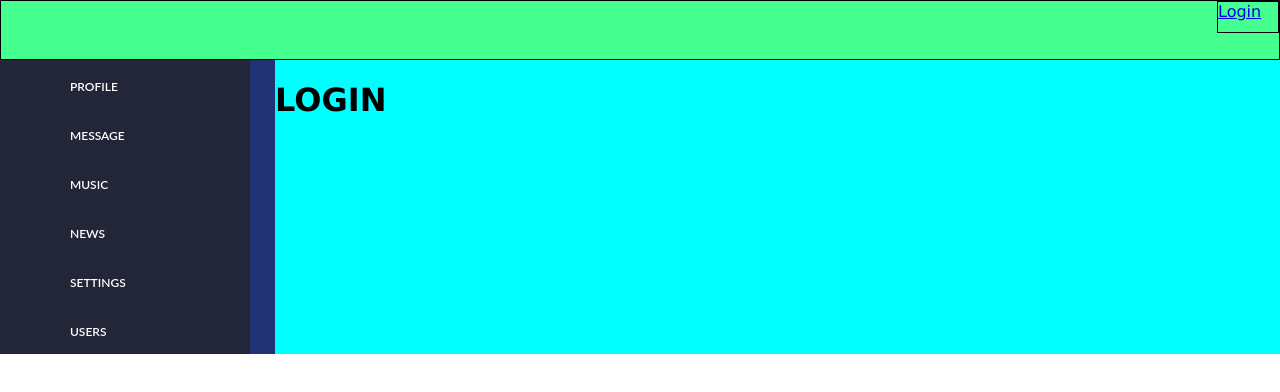
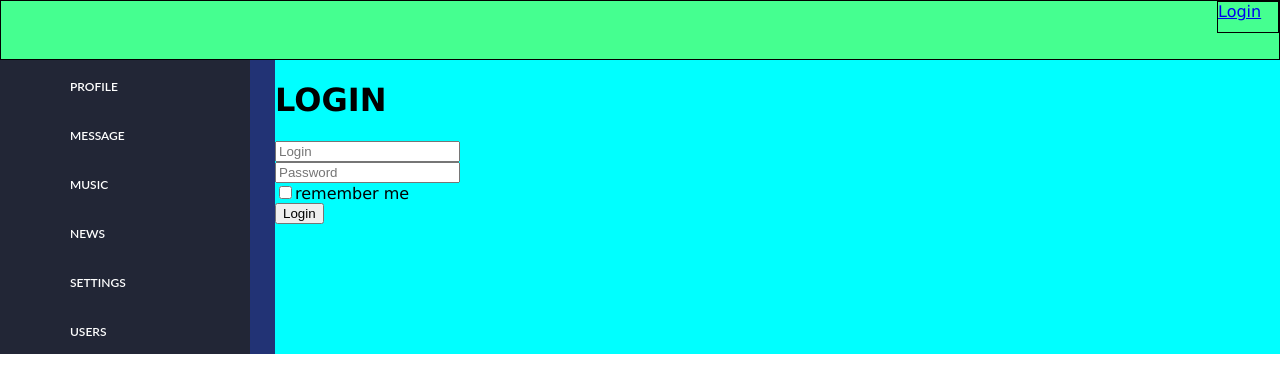
Before and after one commit to VladimirK31/new-samurai, a React (Create React App) app: page /login in a window 1280 px wide. Shown: the top 392 px of the page. Built offline with nearby package versions, Linux system fonts and the light colour scheme; no server answers.

Commit message:
redux-form

```diff
--- a/package.json
+++ b/package.json
@@ -19,6 +19,7 @@
     "react-router-dom": "^6.3.0",
     "react-scripts": "5.0.1",
     "redux": "^4.2.0",
+    "redux-form": "^8.3.8",
     "redux-thunk": "^2.4.1",
     "typescript": "^4.4.2",
     "web-vitals": "^2.1.0"
@@ -46,5 +47,8 @@
       "last 1 firefox version",
       "last 1 safari version"
     ]
+  },
+  "devDependencies": {
+    "@types/redux-form": "^8.3.5"
   }
 }
--- a/src/components/login/Login.tsx
+++ b/src/components/login/Login.tsx
@@ -1,3 +1,44 @@
+import { Field, InjectedFormProps, reduxForm } from 'redux-form'
+
+type FormDataType = {
+  login: string
+  password: string
+  rememberMe: boolean
+}
+//Field спец.компонента из редакс-форм
+export const LoginForm: React.FC<InjectedFormProps<FormDataType>> = (props) => {
+  return (
+    <form onSubmit={props.handleSubmit}>
+      <div>
+        <Field placeholder="Login" name={'login'} component={'input'} />
+      </div>
+      <div>
+        <Field placeholder="Password" name={'password'} component={'input'} />
+      </div>
+      <div>
+        <Field type={'checkbox'} name={'rememberMe'} component={'input'} />
+        remember me
+      </div>
+      <div>
+        <button>Login</button>
+      </div>
+    </form>
+  )
+}
+
+const LoginREduxForm = reduxForm<FormDataType>({
+  // a unique name for the form
+  form: 'login',
+})(LoginForm)
+
 export const Login = () => {
-  return <h1>LOGIN</h1>
+  const onSubmit = (formData: FormDataType) => {
+    console.log(formData)
+  }
+  return (
+    <>
+      <h1>LOGIN</h1>
+      <LoginREduxForm onSubmit={onSubmit} />
+    </>
+  )
 }
--- a/src/redux/Redux-store.ts
+++ b/src/redux/Redux-store.ts
@@ -5,13 +5,14 @@
 import sidebarReducer from './Sidebar-reducer '
 import usersReducer from './Users-reducer'
 import thunkMiddleware from 'redux-thunk'
-
+import { reducer as formReducer } from 'redux-form'
 export const rootReducer = combineReducers({
   dialogPage: dialogReducer,
   profilePage: profileReducer,
   sidebarPage: sidebarReducer,
   usersPage: usersReducer,
   auth: authReducer,
+  form: formReducer,
 })
 
 export type AppStateType = ReturnType<typeof rootReducer>
@@ -19,3 +20,10 @@
   rootReducer,
   applyMiddleware(thunkMiddleware)
 )
+
+declare global {
+  interface Window {
+    store: any
+  }
+}
+window.store = store
```
Also changed, not shown: 2 other files (tests, documents, lock files or other folders).
